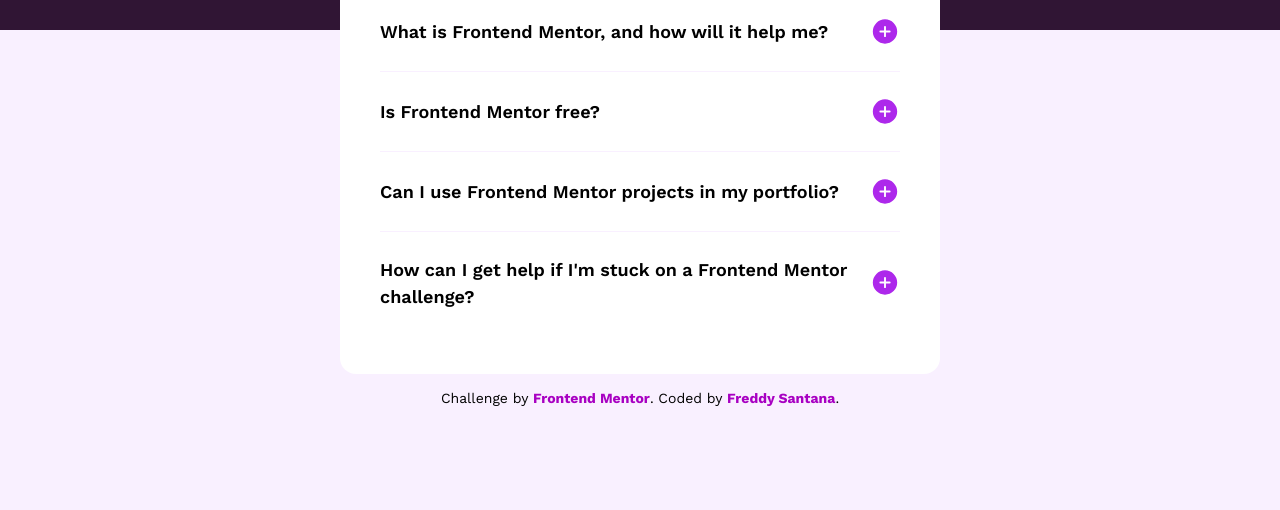
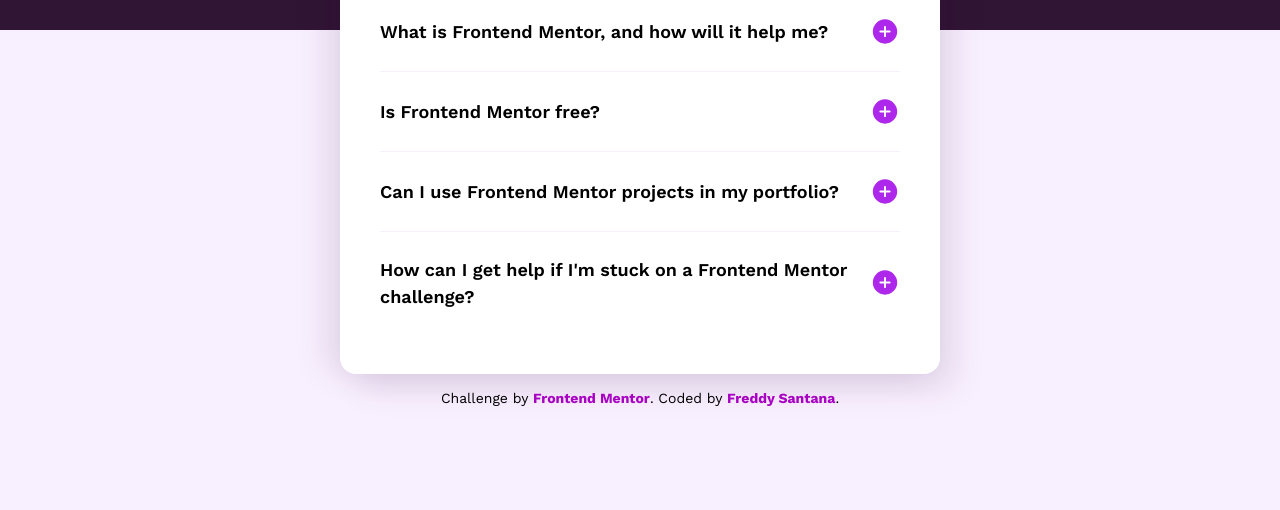
Before and after one commit to Creixz/FAQ-accordion-with-Flex-css-semantic-HTML-and-BEM, a plain HTML site: page index.html in a window 1280 px wide. Shown: the part 290-800 px from the top of the page. Drawn offline with nearby package versions, Linux system fonts and the light colour scheme.

Commit message:
faq-accordion-v1.4

```diff
--- a/styles.css
+++ b/styles.css
@@ -31,6 +31,7 @@
       border-radius: 1rem;
       padding: 2.5rem;
       margin-bottom: 1rem;
+      box-shadow: 1rem 1rem 2rem rgba(62, 0, 71, 0.1), -1rem 0rem 2rem rgba(62, 0, 71, 0.1);
     }
 
     .card__title {
```
